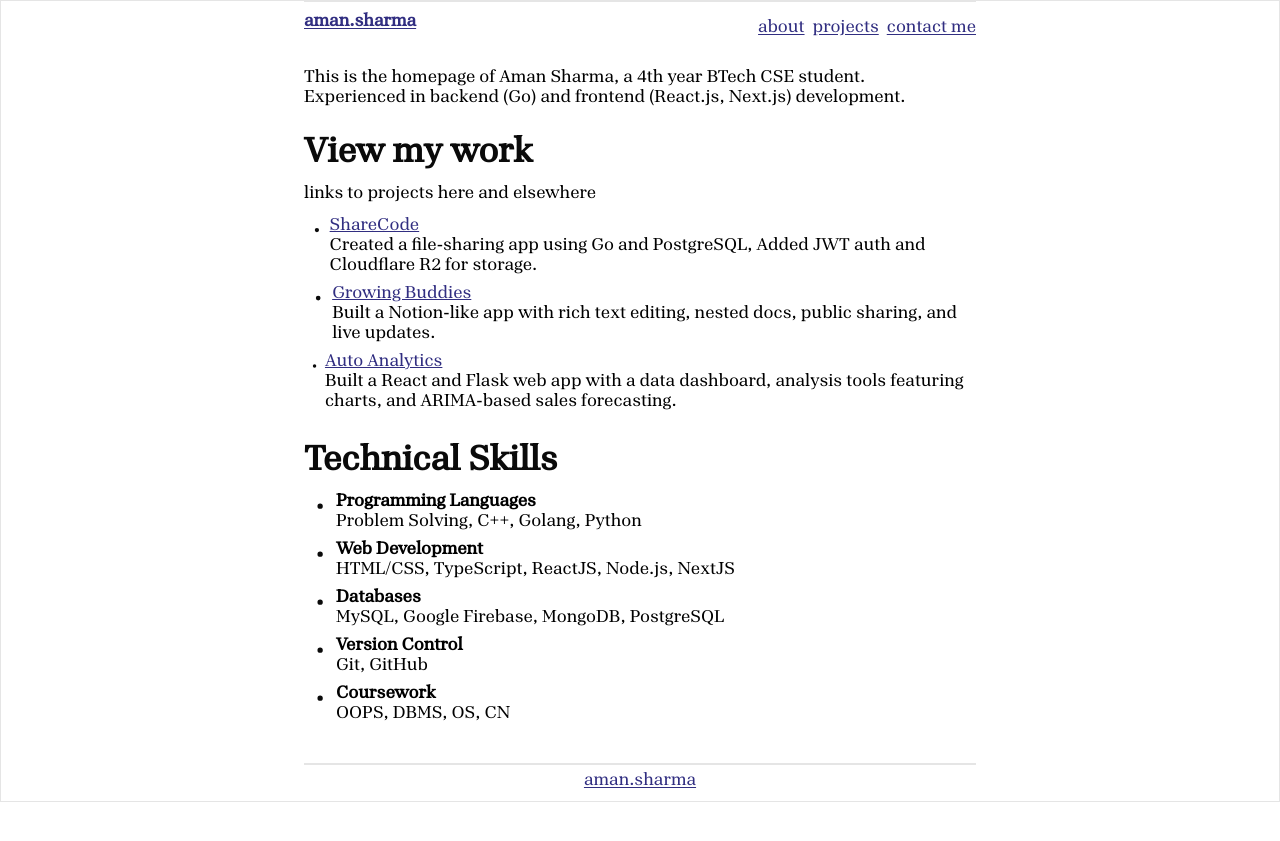
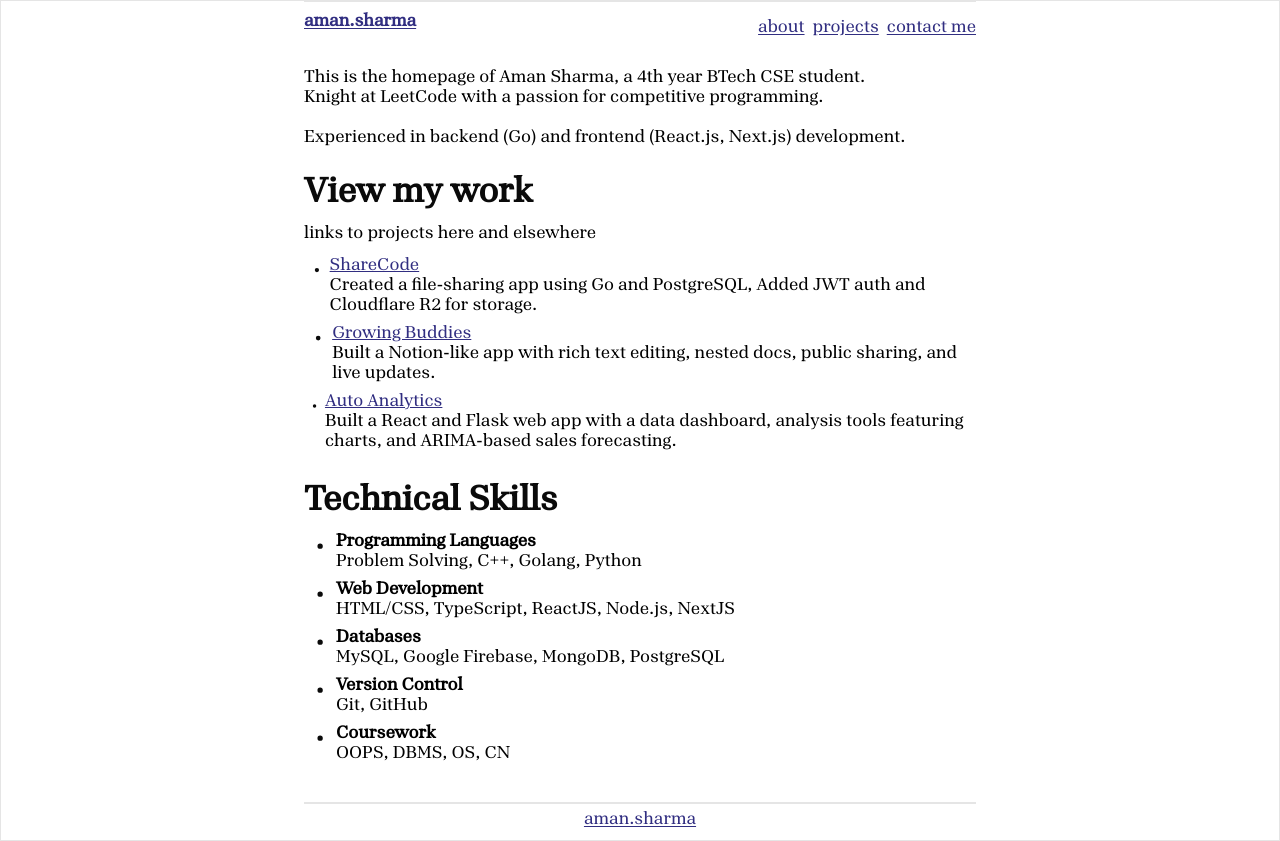
Before and after one commit to aman1117/portfolio, a Next.js app: page / in a window 1280 px wide. Before the commit the page ends 802 px from the top, so only its background shows below. Built offline with nearby package versions, Linux system fonts and the light colour scheme.

Commit message:
added resume and knight

```diff
--- a/app/page.tsx
+++ b/app/page.tsx
@@ -3,18 +3,22 @@ import TechnicalSkill from "./_components/technical";
 
 export default function Home() {
   return (
-      <div className="flex flex-col w-full h-full py-4 max-w-2xl mx-auto ">
-        <div>
-        <p className="  text-black md:text-lg md:leading-5 leading-tight ">
-        This is the homepage of Aman Sharma, a 4th year BTech CSE student.<br/> Experienced in backend (Go) and frontend (React.js, Next.js) development.
+    <div className="flex flex-col w-full h-full py-4 max-w-2xl mx-auto">
+      <div>
+        <p className="text-black md:text-lg md:leading-5 leading-tight">
+          This is the homepage of Aman Sharma, a 4th year BTech CSE student.<br />
+          Knight at LeetCode with a passion for competitive programming.
+          <br />
+          <br />
+          Experienced in backend (Go) and frontend (React.js, Next.js) development.
         </p>
-        </div>
-          <div className=" mt-4">
+      </div>
+      <div className="mt-4">
         <ProjectsList />
-          </div>
-          <div className="mt-2">
+      </div>
+      <div className="mt-2">
         <TechnicalSkill />
-          </div>
       </div>
+    </div>
   );
 }
```
Also changed, not shown: 1 other file (tests, documents, lock files or other folders).
